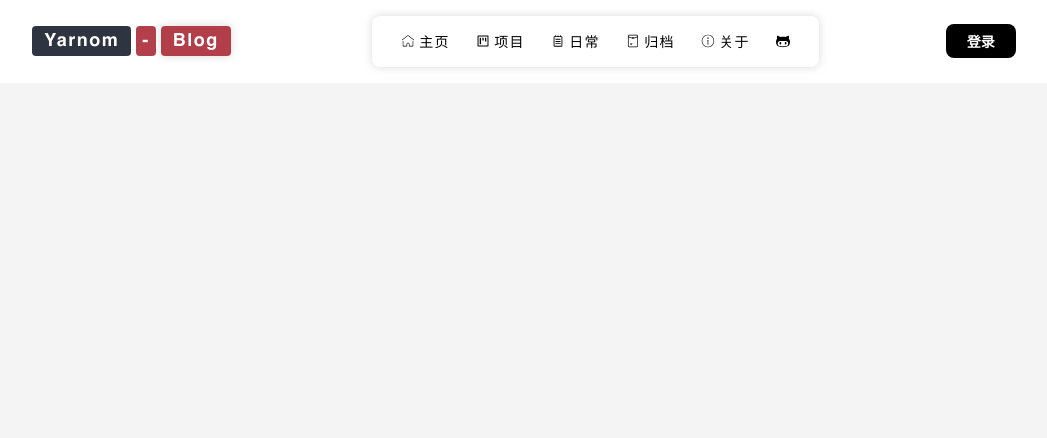
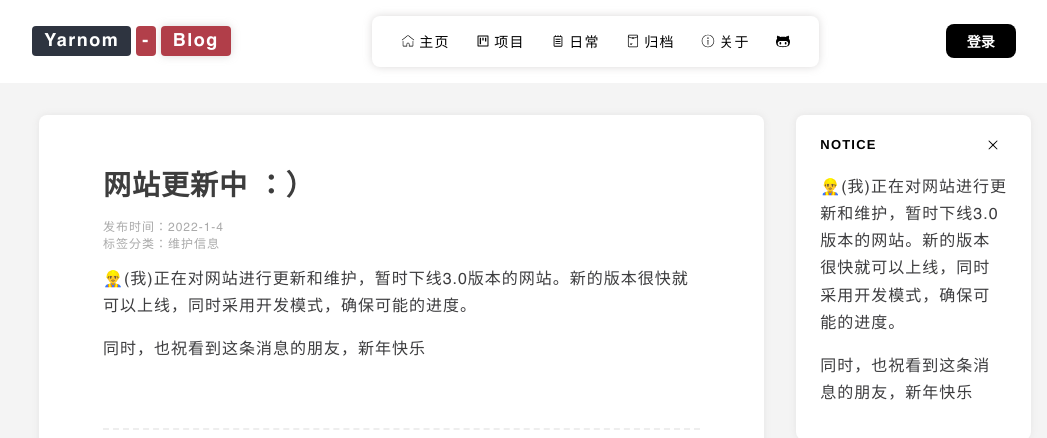
Before and after one commit to fengyarnom/whisper, a React (Create React App) app: page / in a window 1280 px wide. Shown: the top 438 px of the page, without its empty margins (121-1168 px from the left). Built offline with nearby package versions, Linux system fonts and the light colour scheme.

Commit message:
:sparkles: Add MessageBox block

```diff
--- a/src/App.js
+++ b/src/App.js
@@ -1,10 +1,12 @@
 import React from "react";
 import Header from "./components/header";
+import Home from "./pages/Home"
 export default class APP extends React.Component{
   render(){
     return(
       <div className="App">
         <Header></Header>
+        <Home></Home>
       </div>
     )
   }
--- /dev/null
+++ b/src/components/article/article.scss
@@ -0,0 +1,8 @@
+.article{
+    border-radius: 8px;
+    background-color: white;
+    box-shadow: 0px 0px 7px 0px #a19a9a29;
+    padding: 3em 4em;
+    margin:0 2em;
+
+}
--- /dev/null
+++ b/src/components/article/index.js
@@ -0,0 +1,11 @@
+import React from "react";
+import Post from "../post"
+export default class Article extends React.Component{
+  render(){
+    return(
+      <div className="article">
+        <Post></Post>
+      </div>
+    )
+  }
+}
--- /dev/null
+++ b/src/components/messageBox/index.js
@@ -0,0 +1,15 @@
+import React from "react";
+import Post from "../post";
+export default class MessageBox extends React.Component{
+  render(){
+    return(
+      <div className="messageBox">
+        <div className="header-box">
+          <div className="title-header">NOTICE</div>
+          <button><svg t="1641311938676" class="icon" viewBox="0 0 1024 1024" version="1.1" xmlns="http://www.w3.org/2000/svg" p-id="2118" width="200" height="200"><path d="M557.2 512l233.4-233.4c12.5-12.5 12.5-32.8 0-45.2s-32.8-12.5-45.2 0L512 466.8 278.6 233.4c-12.5-12.5-32.8-12.5-45.2 0s-12.5 32.8 0 45.2L466.8 512 233.4 745.4c-12.5 12.5-12.5 32.8 0 45.2 6.2 6.2 14.4 9.4 22.6 9.4s16.4-3.1 22.6-9.4L512 557.2l233.4 233.4c6.2 6.2 14.4 9.4 22.6 9.4s16.4-3.1 22.6-9.4c12.5-12.5 12.5-32.8 0-45.2L557.2 512z" p-id="2119"></path></svg></button>
+        </div>
+        <Post></Post>
+      </div>
+    )
+  }
+}
--- /dev/null
+++ b/src/components/messageBox/messageBox.scss
@@ -0,0 +1,38 @@
+.messageBox{
+    .header-box{
+        display: flex;
+        justify-content: space-between;
+        align-items: center;
+        font-weight: 700;
+        font-size: 13px;
+        margin-bottom: 5px;
+        letter-spacing: 1.2px;
+        button{
+            display: flex;
+            border: none;
+            background-color:transparent;
+            border-radius: 5px;
+            padding: 6px 6px;
+            svg{
+                width: 16px;
+                height: 16px;
+            }
+        }
+        button:hover{
+            background-color:#e7e2e280;
+        }
+    }
+    .post{
+        .post-header{
+            display: none;
+        }
+        border-bottom: none;
+        padding-bottom: 0;
+        margin-bottom: 0;
+
+        letter-spacing: 1px;
+        font-size: 16px;
+        color: #3d3d3f;
+        line-height: 1.7em;
+    }
+}
--- /dev/null
+++ b/src/components/post/index.js
@@ -0,0 +1,23 @@
+import React from "react";
+
+export default class Post extends React.Component{
+  render(){
+    return(
+      <div className="post">
+          <div className="post-header">
+
+          <div className="title">
+              <a href="">网站更新中 ：）</a>
+          </div>
+          <div className="date">发布时间：2022-1-4</div>
+          <div className="tags">标签分类：<a href="">维护信息</a></div>
+          </div>
+          <div className="post-content">
+              <p>👷‍♂️(我)正在对网站进行更新和维护，暂时下线3.0版本的网站。新的版本很快就可以上线，同时采用开发模式，确保可能的进度。</p>
+              <p>同时，也祝看到这条消息的朋友，新年快乐</p>
+
+          </div>
+      </div>
+    )
+  }
+}
--- /dev/null
+++ b/src/components/post/post.scss
@@ -0,0 +1,36 @@
+.post{
+    font-family: 'Helvetica';
+    padding-bottom: 3em;
+    margin-bottom: 3em;
+    border-bottom: 2px dashed #eee;
+    letter-spacing: 1px;
+    .post-header{
+      display: flex;
+      flex-direction: column;
+      align-items: left;
+      margin-bottom: 1em;
+      .date,.tags{
+        font-size: 12px;
+        color: #aaa;
+        a{
+            color: #aaa;
+        }
+      }
+      .title{
+        font-size: 28px;
+        font-weight: 700;
+        margin-bottom: 0.5em;
+        a{
+          text-decoration: none;
+          color: #3d3d3d;
+        }
+      }
+
+
+    }
+    .post-content{
+        font-size: 16px;
+        color: #3d3d3f;
+        line-height: 1.7em;
+      }
+  }
--- /dev/null
+++ b/src/components/siderbar/index.js
@@ -0,0 +1,12 @@
+import React from "react";
+import MessageBox from "../messageBox";
+export default class SiderBar extends React.Component{
+  render(){
+    return(
+      <div className="siderbar">
+
+        <MessageBox></MessageBox>
+      </div>
+    )
+  }
+}
--- /dev/null
+++ b/src/components/siderbar/siderbar.scss
@@ -0,0 +1,8 @@
+.siderbar{
+    width: 300px;
+    border-radius: 8px;
+    background-color: white;
+    box-shadow: 0px 0px 7px 0px #a19a9a29;
+    padding: 1em 1.5em;
+
+}
--- a/src/index.scss
+++ b/src/index.scss
@@ -21,9 +21,18 @@ code {
   font-family: source-code-pro, Menlo, Monaco, Consolas, 'Courier New',
     monospace;
 }
+a{
+  text-decoration: none;
+  color: #3d3d3d;
+}
 @import url('./App.scss');
 @import url('./components/header/header.scss');
 @import url('./components/logo/logo.scss');
 @import url('./components/navList/navList.scss');
 @import url('./components/options/options.scss');
 @import url('./components/navBar/navBar.scss');
+@import url('./components/article/article.scss');
+@import url('./components/post/post.scss');
+@import url('./components/siderbar/siderbar.scss');
+@import url('./pages/Home/Home.scss');
+@import url('./components/messageBox/messageBox.scss');
--- /dev/null
+++ b/src/pages/Home/Home.scss
@@ -0,0 +1,5 @@
+.Home{
+    display: flex;
+    padding: 2em 10%;
+    align-items: flex-start;
+}
--- /dev/null
+++ b/src/pages/Home/index.js
@@ -0,0 +1,14 @@
+import React from "react";
+import Header from "../../components/header";
+import Article from "../../components/article";
+import SiderBar from "../../components/siderbar";
+export default class APP extends React.Component{
+  render(){
+    return(
+      <div className="Home">
+          <Article></Article>
+          <SiderBar></SiderBar>
+      </div>
+    )
+  }
+}
```
